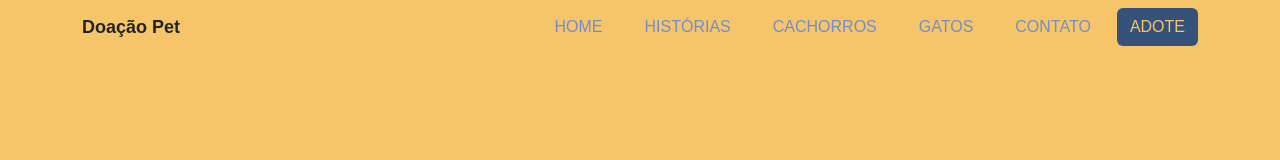
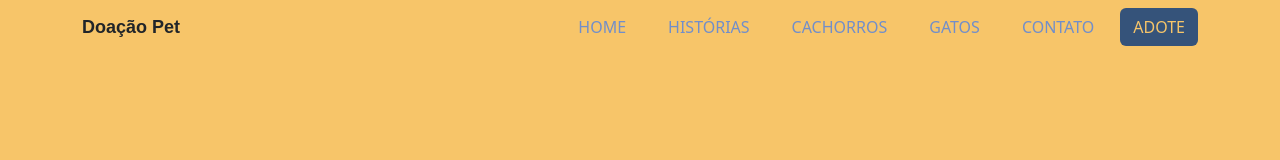
Before and after one commit to R0drigo-Pedroso/Projeto_Doacao_Pet, a website: page index.html in a window 1280 px wide. Shown: the top 160 px of the page. Drawn offline with nearby package versions, Linux system fonts and the light colour scheme.

Commit message:
style: font weight header items

```diff
--- a/scss/_header.scss
+++ b/scss/_header.scss
@@ -14,8 +14,6 @@ header {
         gap: 10px;
 
         li {
-            font-weight: 500;
-            font-family: "Montserrat", sans-serif;
 
             .btn {
                 color: $yellow;
@@ -32,6 +30,7 @@ header {
                 width: 100%;
                 padding: .6rem 1rem;
                 border-radius: 4px;
+                font-weight: 500;
 
                 &:hover {
                     background: $gray;
```
Also changed, not shown: package.json (added, +27 -0 lines), css/style.css, 3 other files.
